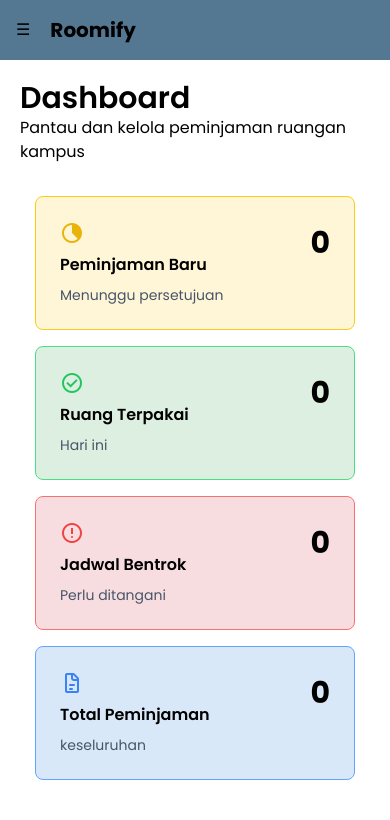
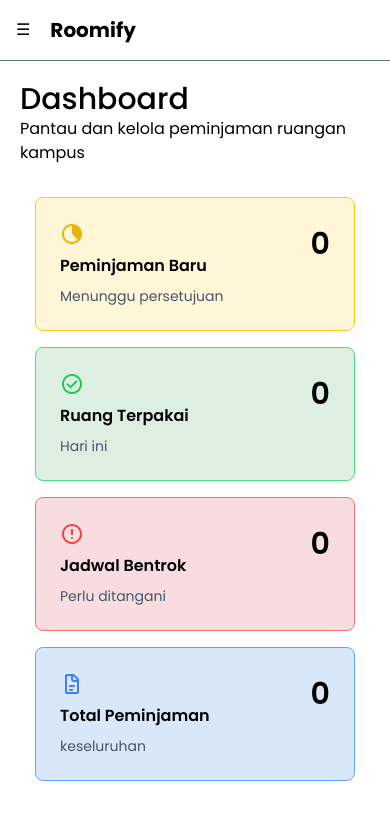
Before and after one commit to Zahrins/2026-Roomify-frontend, a React (Vite) app: page / in a window 390 px wide. Shown: the top 820 px of the page. Built offline with nearby package versions, Linux system fonts and the light colour scheme; no server answers.

Commit message:
ui(dashboard): update sidebar layout

```diff
--- a/src/pages/Dashboard.tsx
+++ b/src/pages/Dashboard.tsx
@@ -71,12 +71,9 @@ export default function Dashboard() {
 
   return (
     <div className="h-screen w-full flex lg:flex-row flex-col">
-
       <div className="lg:hidden md:hidden">
-        <div className="flex items-center bg-[#547792] text-black p-4 md:hidden">
-          <button onClick={() => setOpen(true)}>
-            ☰
-          </button>
+        <div className="flex items-center bg-white border-b border-b-1 border-b-[#547792] text-black p-4 md:hidden">
+          <button onClick={() => setOpen(true)}>☰</button>
           <h3 className="font-bold text-xl ml-5">Roomify</h3>
         </div>
 
@@ -88,7 +85,7 @@ export default function Dashboard() {
         )}
 
         <div
-          className={`fixed top-0 left-0 h-full w-64 bg-[#547792] p-4 z-50 transform transition-transform duration-300 md:hidden
+          className={`flex flex-col fixed top-0 left-0 h-full w-64 bg-slate-100 p-4 z-50 transform transition-transform duration-300 md:hidden
           ${open ? "translate-x-0" : "-translate-x-full"}`}
         >
           <div className="mb-8">
@@ -96,23 +93,23 @@ export default function Dashboard() {
             <p className="text-sm">Campus Room Reservation System</p>
           </div>
 
-          <div className="bg-[#1D546D] p-4 mb-5 rounded-lg flex gap-4 items-center cursor-pointer text-black">
+          <div className="bg-[#547792] p-4 mb-5 rounded-lg flex gap-4 items-center cursor-pointer text-black">
             <span className="material-symbols-outlined">space_dashboard</span>
             <a className="text-white">Dashboard</a>
           </div>
 
-        <div className="hover:bg-[#1D546D] p-4 mb-5 rounded-lg flex gap-4 items-center cursor-pointer text-black">
+          <div className="hover:bg-[#547792] p-4 mb-5 rounded-lg flex gap-4 items-center cursor-pointer text-black">
             <span className="material-symbols-outlined">apartment</span>
-          <a className="text-white">Daftar Gedung</a>
+            <a className="text-black">Daftar Gedung</a>
           </div>
 
-        <div className="hover:bg-[#1D546D] p-4 mb-5 rounded-lg flex gap-4 items-center cursor-pointer text-black">
+          <div className="hover:bg-[#547792] p-4 mb-5 rounded-lg flex gap-4 items-center cursor-pointer text-black">
             <span className="material-symbols-outlined">history</span>
-          <a className="text-white">Riwayat</a>
+            <a className="text-black">Riwayat</a>
           </div>
           <button
-          onClick={() => navigate('/bookingForm')}
-          className="flex justify-center items-center bg-[#1D546D] p-2 gap-2 rounded-lg cursor-pointer text-white hover:opacity-90 transition"
+            onClick={() => navigate("/bookingForm")}
+            className="mt-auto mb-5 flex justify-center items-center bg-[#547792] p-2 gap-2 rounded-lg cursor-pointer text-white hover:opacity-90 transition"
           >
             <span className="material-symbols-outlined">add_circle</span>
             <span className="text-[15px]">Tambah peminjaman</span>
@@ -127,29 +124,29 @@ export default function Dashboard() {
         </div>
       </div>
 
-      <div className="hidden lg:flex flex-col fixed top-0 left-0 w-[300px] bg-[#547792] p-4 h-screen">
+      <div className="hidden lg:flex flex-col fixed top-0 left-0 w-[300px] bg-slate-100 p-4 h-screen">
         <div className="mb-8">
           <h3 className="font-bold text-[30px] mb-3">Roomify</h3>
           <a>Campus Room Reservation System</a>
         </div>
 
-        <div className="bg-[#1D546D] p-4 mb-5 rounded-lg flex gap-4 items-center cursor-pointer text-black">
+        <div className="bg-[#547792] p-4 mb-5 rounded-lg flex gap-4 items-center cursor-pointer text-black">
           <span className="material-symbols-outlined">space_dashboard</span>
           <a className="text-white">Dashboard</a>
         </div>
 
-        <div className="hover:bg-[#1D546D] p-4 mb-5 rounded-lg flex gap-4 items-center cursor-pointer text-black">
+        <div className="hover:bg-[#547792] p-4 mb-5 rounded-lg flex gap-4 items-center cursor-pointer text-black">
           <span className="material-symbols-outlined">apartment</span>
-          <a className="text-white">Daftar Gedung</a>
+          <a className="text-black">Daftar Gedung</a>
         </div>
 
-        <div className="hover:bg-[#1D546D] p-4 mb-5 rounded-lg flex gap-4 items-center cursor-pointer text-black">
+        <div className="hover:bg-[#547792] p-4 mb-5 rounded-lg flex gap-4 items-center cursor-pointer text-black">
           <span className="material-symbols-outlined">history</span>
-          <a className="text-white">Riwayat</a>
+          <a className="text-black">Riwayat</a>
         </div>
         <button
-          onClick={() => navigate('/BookingForm')}
-          className="mt-auto flex justify-center items-center gap-2 bg-[#1D546D] p-4 rounded-lg cursor-pointer text-white hover:opacity-90 transition"
+          onClick={() => navigate("/BookingForm")}
+          className="mt-auto flex justify-center items-center gap-2 bg-[#547792] p-4 rounded-lg cursor-pointer text-white hover:opacity-90 transition"
         >
           <span className="material-symbols-outlined">add_circle</span>
           <span>Tambah peminjaman</span>
@@ -158,57 +155,60 @@ export default function Dashboard() {
 
       <div className="flex-1 p-5 lg:p-8 lg:ml-[300px] overflow-y-auto h-screen">
         <div className="mb-8">
-          <h1 className="text-3xl font-semibold">Dashboard</h1>
+          <h1 className="text-3xl font-medium">Dashboard</h1>
           <a>Pantau dan kelola peminjaman ruangan kampus</a>
         </div>
 
         <div className="flex flex-row flex-wrap gap-4 justify-center">
           <div className="flex justify-between p-6 rounded-lg w-80 bg-[#FFF6D8] border border-yellow-400">
             <div className="flex flex-col gap-2">
-              <span className="material-symbols-outlined text-yellow-500">clock_loader_40</span>
+              <span className="material-symbols-outlined text-yellow-500">
+                clock_loader_40
+              </span>
               <a className="font-semibold">Peminjaman Baru</a>
               <p className="text-sm text-slate-600">Menunggu persetujuan</p>
             </div>
-            <div className="text-[30px] font-bold">
-              {stats.peminjamanBaru}
-            </div>
+            <div className="text-[30px] font-semibold">{stats.peminjamanBaru}</div>
           </div>
           <div className="flex justify-between p-6 rounded-lg w-80 bg-[#DDEFE0] border border-green-400">
             <div className="flex flex-col gap-2">
-              <span className="material-symbols-outlined text-green-500">check_circle</span>
+              <span className="material-symbols-outlined text-green-500">
+                check_circle
+              </span>
               <a className="font-semibold">Ruang Terpakai</a>
               <p className="text-sm text-slate-600">Hari ini</p>
             </div>
-            <div className="text-[30px] font-bold">
-              {stats.ruangTerpakai}
-            </div>
+            <div className="text-[30px] font-semibold">{stats.ruangTerpakai}</div>
           </div>
           <div className="flex justify-between p-6 rounded-lg w-80 bg-[#F8DDE0] border border-red-400">
             <div className="flex flex-col gap-2">
-              <span className="material-symbols-outlined text-red-500">error</span>
+              <span className="material-symbols-outlined text-red-500">
+                error
+              </span>
               <a className="font-semibold">Jadwal Bentrok</a>
               <p className="text-sm text-slate-600">Perlu ditangani</p>
             </div>
-            <div className="text-[30px] font-bold">
-              {stats.jadwalBentrok}
-            </div>
+            <div className="text-[30px] font-semibold">{stats.jadwalBentrok}</div>
           </div>
           <div className="flex justify-between p-6 rounded-lg w-80 bg-[#D8E8F8] border border-blue-400">
             <div className="flex flex-col gap-2">
-              <span className="material-symbols-outlined text-blue-500">docs</span>
+              <span className="material-symbols-outlined text-blue-500">
+                docs
+              </span>
               <a className="font-semibold">Total Peminjaman</a>
               <p className="text-sm text-slate-600">keseluruhan</p>
             </div>
-            <div className="text-[30px] font-bold">
-              {stats.totalPeminjaman}
-            </div>
+            <div className="text-[30px] font-semibold">{stats.totalPeminjaman}</div>
           </div>
         </div>
 
         <div className="mt-10">
           <div className="flex justify-between items-center">
-            <h6 className="text-xl font-semibold mb-4 mt-5">Jadwal Peminjaman</h6>
-            <input type="date"
+            <h6 className="text-xl font-semibold mb-4 mt-5">
+              Jadwal Peminjaman
+            </h6>
+            <input
+              type="date"
               className="h-9 rounded-lg border text-sm border-gray-300 px-2 focus:outline-none focus:ring-2 focus:ring-blue-500"
               value={filterDate}
               onChange={handleDateChange}
@@ -227,23 +227,36 @@ export default function Dashboard() {
               <p>Memuat data...</p>
             ) : peminjaman.length > 0 ? (
               filteredItems.map((item) => (
-                <div key={item.id} className="bg-slate-50 border border-slate-600 rounded-lg p-5">
+                <div
+                  key={item.id}
+                  className="bg-slate-50 border border-slate-600 rounded-lg p-5"
+                >
                   <div className="flex flex-row gap-4 items-center">
                     <a className="font-medium text-lg">{item.namaPeminjam}</a>
-                    <div className={`rounded-lg w-auto px-3 py-0 ${statusStyles[item.status] || 'bg-gray-100 text-gray-600'}`}>{item.status}</div>
+                    <div
+                      className={`rounded-lg w-auto px-3 py-0 ${statusStyles[item.status] || "bg-gray-100 text-gray-600"}`}
+                    >
+                      {item.status}
+                    </div>
                   </div>
                   <a className="text-slate-500">{item.keperluan}</a>
                   <div className="flex flex-row flex-wrap lg:gap-10 gap-4 border-b border-b-slate-300 py-4">
                     <div className="flex text-slate-700 gap-2">
-                      <span className="material-symbols-outlined">location_on</span>
+                      <span className="material-symbols-outlined">
+                        location_on
+                      </span>
                       <p>{item.lokasiPinjam}</p>
                     </div>
                     <div className="flex text-slate-700 gap-2">
-                      <span className="material-symbols-outlined">calendar_today</span>
+                      <span className="material-symbols-outlined">
+                        calendar_today
+                      </span>
                       <p>{item.tglPinjam}</p>
                     </div>
                     <div className="flex text-slate-700 gap-2">
-                      <span className="material-symbols-outlined">clock_loader_40</span>
+                      <span className="material-symbols-outlined">
+                        clock_loader_40
+                      </span>
                       <p>{item.jamPinjam}</p>
                     </div>
                     <div className="flex text-slate-700 gap-2">
@@ -252,23 +265,37 @@ export default function Dashboard() {
                     </div>
                   </div>
                   <div className="flex gap-5 mt-3">
-                    <span className="material-symbols-outlined text-blue-500 cursor-pointer hover:text-blue-700"
-                          onClick={() => navigate(`/detailPinjam/${item.id}`)}>info</span>
-                    <span className="material-symbols-outlined text-yellow-500 cursor-pointer hover:text-yellow-700"
-                          onClick={() => navigate(`/editPinjam/${item.id}`)}>edit</span>
-                    <span className="material-symbols-outlined text-red-500 cursor-pointer hover:text-red-700"
-                          onClick={() => handleDelete(item.id)}>delete</span>
+                    <span
+                      className="material-symbols-outlined text-blue-500 cursor-pointer hover:text-blue-700"
+                      onClick={() => navigate(`/detailPinjam/${item.id}`)}
+                    >
+                      info
+                    </span>
+                    <span
+                      className="material-symbols-outlined text-yellow-500 cursor-pointer hover:text-yellow-700"
+                      onClick={() => navigate(`/editPinjam/${item.id}`)}
+                    >
+                      edit
+                    </span>
+                    <span
+                      className="material-symbols-outlined text-red-500 cursor-pointer hover:text-red-700"
+                      onClick={() => handleDelete(item.id)}
+                    >
+                      delete
+                    </span>
                   </div>
                 </div>
               ))
             ) : (
               <>
-                <div className='flex flex-col justify-center items-center mt-4 space-y-4'>
-                  <span className="material-symbols-outlined"
-                        style={{ fontSize: '60px' }}>
+                <div className="flex flex-col justify-center items-center mt-4 space-y-4">
+                  <span
+                    className="material-symbols-outlined text-slate-700"
+                    style={{ fontSize: "60px" }}
+                  >
                     folder_open
                   </span>
-                  <p>Tidak ada jadwal untuk tanggal {filterDate}</p>
+                  <p className='text-slate-600'>Tidak ada jadwal untuk tanggal {filterDate}</p>
                   <button
                     onClick={() => setFilterDate("")}
                     className="text-blue-500 underline text-sm"
@@ -280,7 +307,6 @@ export default function Dashboard() {
             )}
           </div>
         </div>
-
       </div>
     </div>
   );
```
Lines whose indentation alone changed are shown as unchanged.
